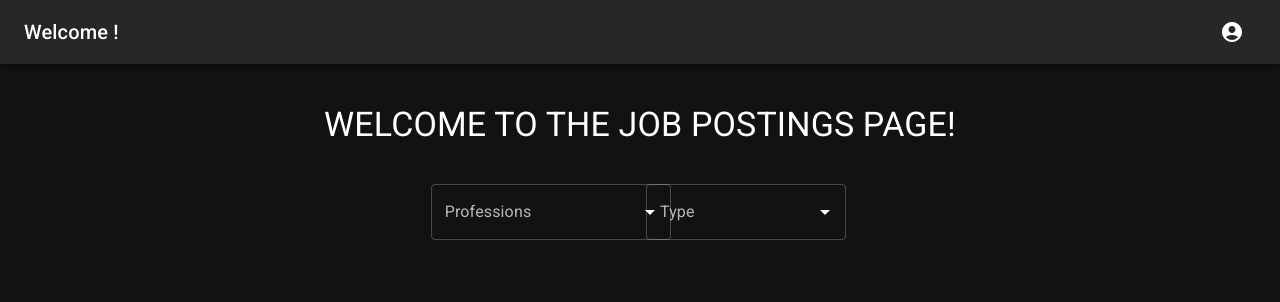
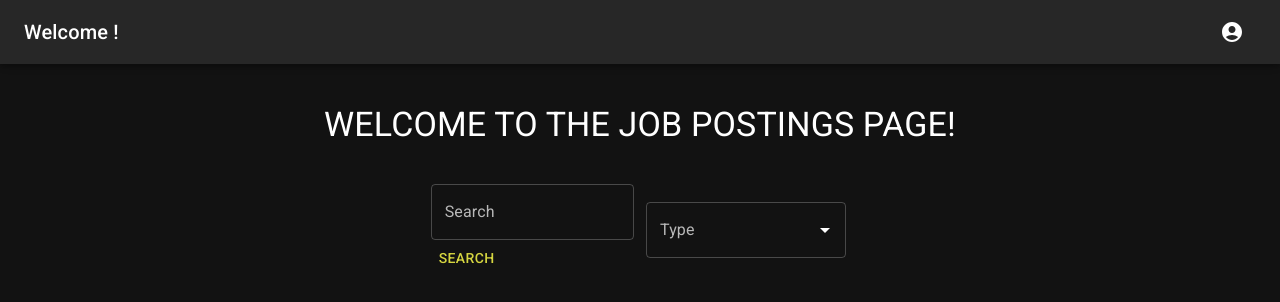
Before and after one commit to ADGLx/SpaceTeam, a React app in the folder Client/: page / in a window 1280 px wide. Built offline with nearby package versions, Linux system fonts and the light colour scheme; no server answers; sample sign-in values are in the browser's storage.

Commit message:
Simple Search Engine
The user can input either the company name or the position title and it display the options that match the search result.

```diff
--- a/Client/src/JobListingsPage/PageBar.js
+++ b/Client/src/JobListingsPage/PageBar.js
@@ -11,7 +11,6 @@ import Slide from '@mui/material/Slide';
 import Button from '@mui/material/Button';
 import IconButton from '@mui/material/IconButton';
 import MenuIcon from '@mui/icons-material/Menu';
-import SearchBar from './SearchBar';
 import SmallBar from './SmallBar';
 import JobListings from './JobListings';
 import { Grid, makeStyles } from '@mui/material';
@@ -38,6 +37,7 @@ import Avatar from '@mui/material/Avatar';
 import AdbIcon from '@mui/icons-material/Adb';
 import Tooltip from '@mui/material/Tooltip';
 import ProfileView from '../JobSeekerProfilePage/ProfileView';
+import Search from './Search';
 
 const ExpandMore = styled((props) => {
   const { expand, ...other } = props;
@@ -97,6 +97,10 @@ export default function PageBar(props) {
 
 
     })
+  }
+  const [searchTerm, setSearchTerm]= useState('');
+  const handleSearch =(term)=>{
+    setSearchTerm(term);
   }
 
   //api/report Button
@@ -171,6 +175,9 @@ export default function PageBar(props) {
         const Position = cardsInfo[index]['Position'];
         const PositionInfo = cardsInfo[index]['PositionInfo'];
         const EmployerID = cardsInfo[index]['EmployerID'];
+        if (searchTerm && !Position.toLowerCase().includes(searchTerm.toLowerCase()) && !CompanyName.toLowerCase().includes(searchTerm.toLowerCase())){
+          continue;
+        }
         //console.log(Position)
 
 
@@ -419,7 +426,7 @@ export default function PageBar(props) {
 >
 
   <Grid item xs = {12} sm = {12} lg={2}>
-   <SearchBar/>
+   <Search onSearch={handleSearch}/>
   </Grid>
   <Grid item xs = {12} sm = {12} lg={2}>
             <SmallBar/>
--- /dev/null
+++ b/Client/src/JobListingsPage/Search.js
@@ -0,0 +1,25 @@
+import React, {useState} from 'react';
+import  TextField from '@mui/material/TextField';
+import  Button from '@mui/material/Button';
+
+const Search =({ onSearch }) => {
+    const [searchTerm, setSearchTerm] = useState('');
+
+    const handleSearch = () => {
+        if(searchTerm){
+            onSearch(searchTerm);
+        }
+    };
+
+return (
+    <div>
+        <TextField
+            label= "Search"
+            value ={searchTerm}
+            onChange= {(e)=> setSearchTerm(e.target.value)}
+            />
+            <Button onClick ={handleSearch}>Search</Button>
+    </div>
+);
+};
+export default Search;
--- a/Client/src/JobListingsPage/SearchBar.js
+++ /dev/null
@@ -1,44 +0,0 @@
-import * as React from 'react';
-import TextField from '@mui/material/TextField';
-import Autocomplete from '@mui/material/Autocomplete';
-import { FormControl } from '@mui/material';
-import { useState ,  useEffect} from 'react';
-import Highlighter from 'react';
-
-
-export default function SearchBar() {
-    const options = Professions.map((option) => {
-      const firstLetter = option.label[0].toUpperCase();
-      return {
-        firstLetter: /[0-9]/.test(firstLetter) ? '0-9' : firstLetter,
-        ...option,
-      };
-    });
-
-    return (
-        <FormControl>
-      <Autocomplete
-        id="grouped-demo"
-        options={options.sort((a, b) => -b.firstLetter.localeCompare(a.firstLetter))}
-        groupBy={(option) => option.firstLetter}
-        getOptionLabel={(option) => option.label}
-        sx={{minWidth: 240 }}
-        renderInput={(params) => <TextField {...params} label="Professions" />}
-      />
-      </FormControl>
-
-    );
-  }
-
-const Professions = [
-  { label: 'Aerospace Engineering'},
-  { label: 'Building Engineering'},
-  { label: 'Chemical Engineering'},
-  { label: 'Computer Engineering'},
-  { label: 'Civil Engineering'},
-  { label: 'Data Scientist'},
-  { label: 'Electrical Engineering'},
-  { label: 'Industrial Engineering'},
-  { label: 'Mechanical Engineering'},
-  { label: 'Software Engineering'},
-];
--- a/package.json
+++ b/package.json
@@ -1,6 +1,7 @@
 {
   "dependencies": {
     "mysql": "^2.18.1",
-    "sharp": "^0.31.3"
+    "sharp": "^0.31.3",
+    "use-debounce": "^9.0.3"
   }
 }
```
Also changed, not shown: Server/server.js (+17 -0 lines), Client/build/asset-manifest.json, Client/build/index.html, Client/build/static/js/main.8df8f4bb.js.LICENSE.txt (added), Client/build/static/js/main.c38043f3.js.LICENSE.txt (deleted), 4 other files.
